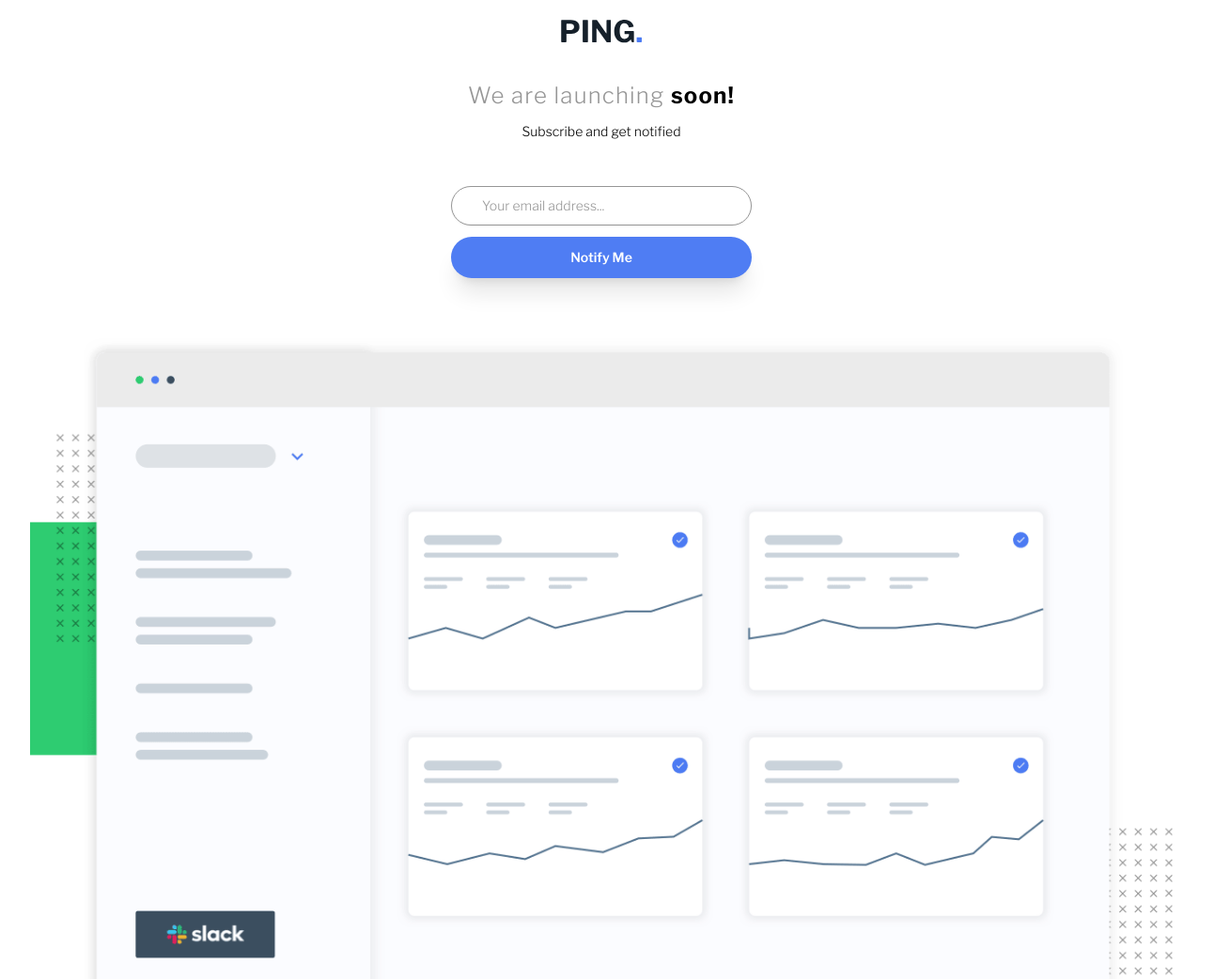
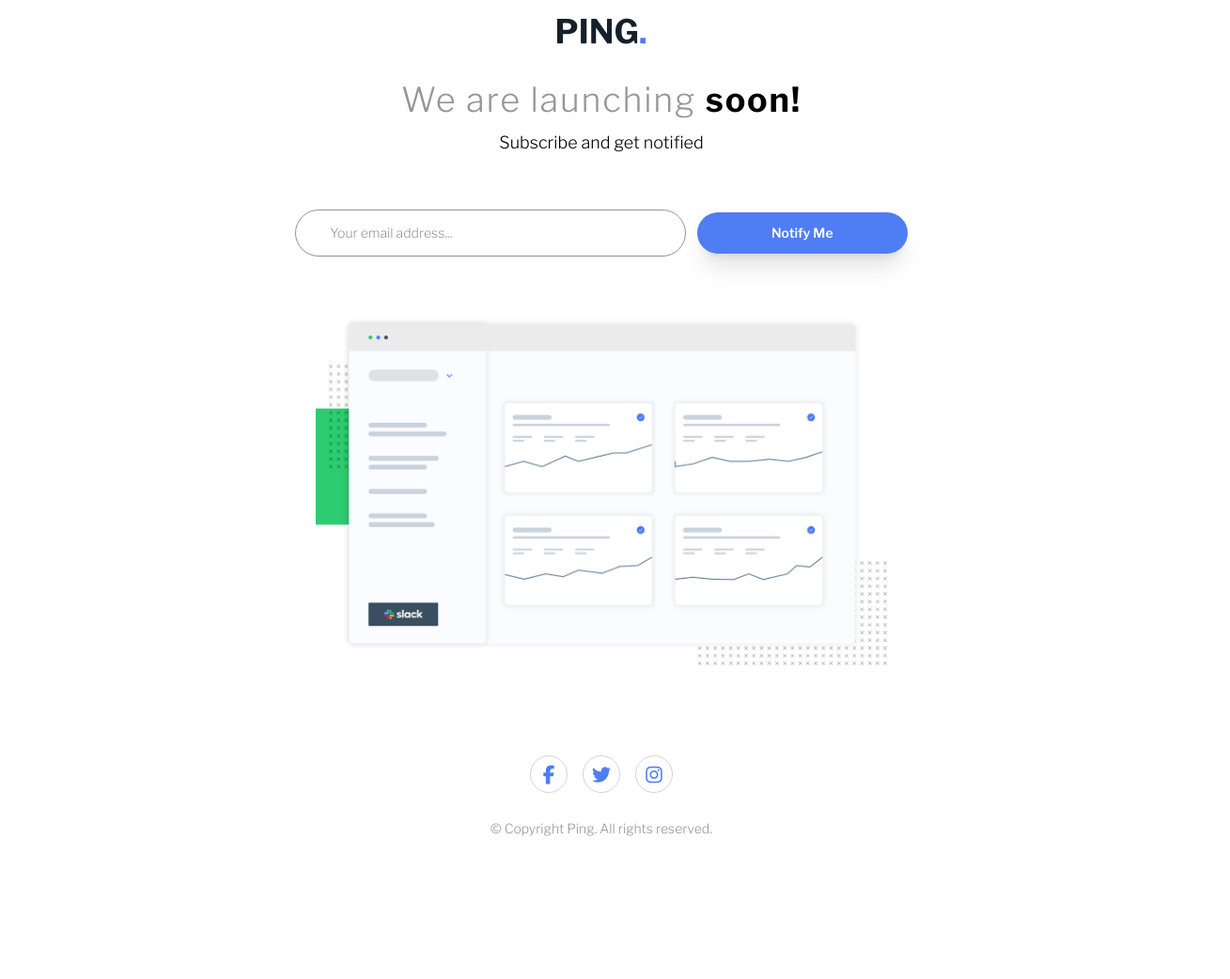
Before and after one commit to Abaljerind/ping-coming-soon-page, a website: page index.html in a window 1280 px wide. Shown: the part 60-1102 px from the top of the page at 94% size, 1309 px wide, since content can reach past the window. After the commit the page ends 984 px from the top, so only its background shows below. Drawn offline with nearby package versions, Linux system fonts and the light colour scheme; files that its build step writes are made by us from their sources.

Commit message:
style for desktop lg & 1440 above done

```diff
--- a/index.html
+++ b/index.html
@@ -30,14 +30,14 @@
 
       1. benerin hover social media, saat di hover warna dari iconnya jadi putih dan warna bg nya jadi blue. [DONE]
       2. lanjut versi tablet. [DONE]
-      3. lanjut versi laptop.
+      3. lanjut versi laptop. [DONE]
       4. lanjut saat error state.
 
     -->
 
     <main class="mx-auto font-franklin p-8">
       <!-- title section -->
-      <section class="title mt-12 scale-75 md:scale-100">
+      <section class="title mt-12 scale-75 md:scale-100 lg:scale-110">
         <img
           src="./images/logo.svg"
           alt="logo with text PING."
@@ -48,35 +48,35 @@
       <!-- text description -->
       <section class="description mt-10">
         <p
-          class="font-light text-xl tracking-wider text-center text-gray md:text-2xl"
+          class="font-light text-xl tracking-wider text-center text-gray md:text-2xl lg:text-4xl"
         >
           We are launching <span class="font-bold text-black">soon!</span>
         </p>
-        <p class="font-light text-xs text-center mt-3 md:text-sm">
+        <p class="font-light text-xs text-center mt-3 md:text-sm lg:text-lg">
           Subscribe and get notified
         </p>
       </section>
 
       <!-- email form -->
       <section
-        class="email-form mx-auto text-center mt-10 md:flex md:flex-col md:flex-wrap md:mt-12"
+        class="email-form mx-auto text-center mt-10 md:flex md:flex-col md:flex-wrap md:mt-12 lg:block"
       >
         <input
           type="email"
           name="email"
           id="email"
-          class="border-gray border font-light shadow-sm placeholder:text-sm focus:outline-none focus:border-paleBlue focus:ring-paleBlue focus:ring-1 rounded-full placeholder:text-gray w-72 py-2 pl-7 pr-3 md:w-80 md:mx-auto md:pl-8"
+          class="border-gray border font-light shadow-sm placeholder:text-sm focus:outline-none focus:border-paleBlue focus:ring-paleBlue focus:ring-1 rounded-full placeholder:text-gray w-72 py-2 pl-7 pr-3 md:w-80 md:mx-auto md:pl-8 lg:w-[22rem] lg:py-3 lg:pl-9 xl:w-[26rem]"
           placeholder="Your email address..."
         />
         <button
-          class="py-3 mx-auto bg-blue rounded-full shadow-xl text-sm font-semibold text-white w-72 mt-3 text-center md:w-80 md:mx-auto"
+          class="py-3 mx-auto bg-blue hover:bg-[#60a5fa] focus:bg-[#60a5fa] rounded-full shadow-xl text-sm font-semibold text-white w-72 mt-3 text-center md:w-80 md:mx-auto lg:w-40 lg:ml-2 lg:py-3 xl:w-56"
         >
           Notify Me
         </button>
       </section>
 
       <!-- dashboard illustration image -->
-      <section class="dashboard-img mt-16 w-full mx-auto">
+      <section class="dashboard-img mt-16 w-full mx-auto lg:w-[60%] xl:w-1/2">
         <img
           src="./images/illustration-dashboard.png"
           alt="Illustration of dashboard"
@@ -85,7 +85,7 @@
 
       <!-- footer -->
       <footer
-        class="mt-24 flex flex-wrap gap-3 justify-center items-center md:w-80 md:mx-auto"
+        class="mt-24 flex flex-wrap gap-3 lg:gap-4 justify-center items-center md:w-80 md:mx-auto"
       >
         <!-- fb -->
 
@@ -119,7 +119,7 @@
         </span>
 
         <!-- copyright -->
-        <p class="mt-3 font-light text-gray text-xs text-center">
+        <p class="mt-3 font-light text-gray text-xs lg:text-sm text-center">
           &copy; Copyright Ping. All rights reserved.
         </p>
       </footer>
```
Also changed, not shown: 1 other file.
